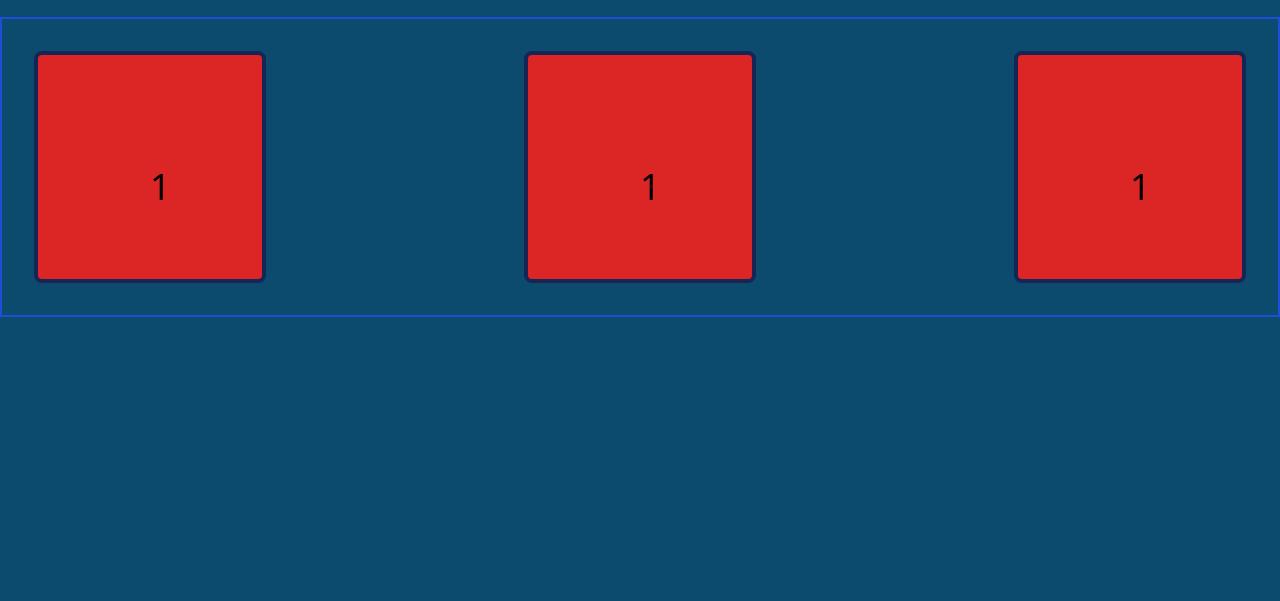
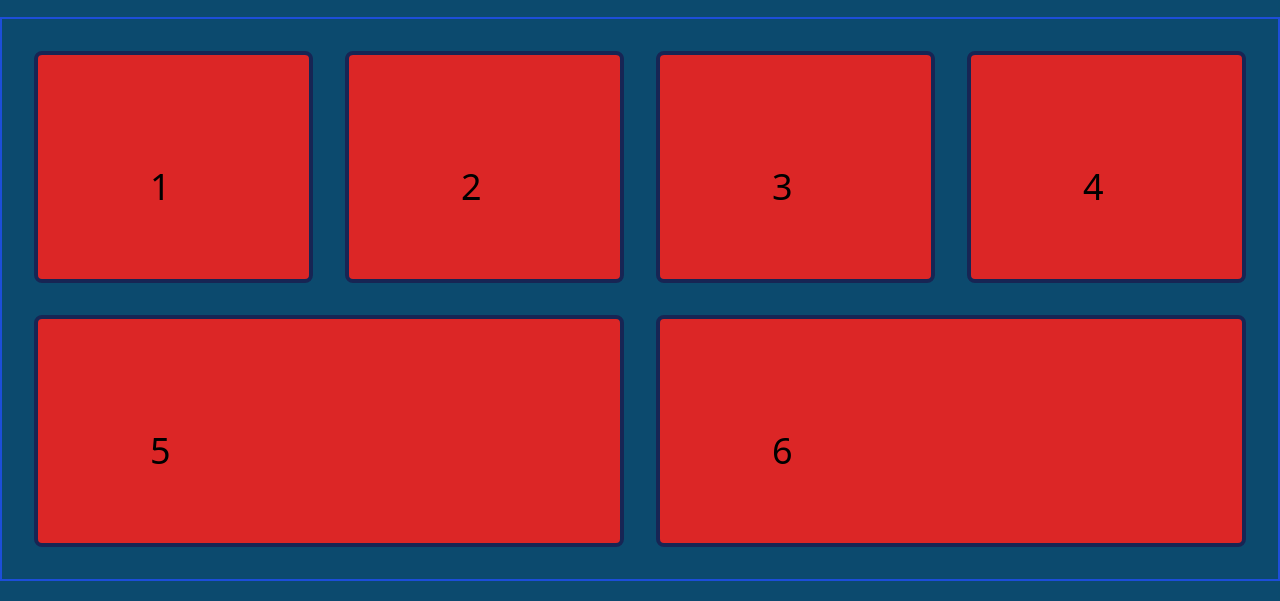
Before and after one commit to DamianBermudez94/curso-tailwind-css, a website: page src/flex-box/index.html in a window 1280 px wide. Shown: the part 199-800 px from the top of the page. Drawn offline with Linux system fonts and the light colour scheme.

Commit message:
Repasamos flex-box y se introdujo en Grid

```diff
--- a/src/flex-box/index.html
+++ b/src/flex-box/index.html
@@ -7,28 +7,46 @@
     <title>Flex-box</title>
   </head>
   <body class="tablet:bg-sky-900">
+    <!---Scrip para que tailwind se este actualizando cuando se genera un cambio: npx tailwindcss -i ./src/input.css -o ./src/output.css --watch-->
     <h1
       class="w-full mx-auto my-5 p-6 text-6xl font-mono font-extrabold bg-clip-text text-transparent bg-gradient-to-r from-orange-600 to-orange-950 laptop:text-9xl"
     >
       Flex-Box
     </h1>
-    <div class="p-4 flex place-content-between border-2 border-blue-700 h-[900]">
+    <div class="p-4 flex flex-wrap border-2 border-blue-700 h-[900]">
       <div
-        class="w-2 h-2 bg-red-600 p-28 m-4 border-solid border-4 border-blue-950 rounded-lg text-4xl"
+        class="w-2 h-2 bg-red-600 grow shrink-0 p-28 m-4 border-solid border-4 border-blue-950 rounded-lg text-4xl"
       >
         1
       </div>
 
       <div
-        class="w-2 h-2 bg-red-600 p-28 m-4 self-center border-solid border-4 border-blue-950 rounded-lg text-4xl"
+        class="w-2 h-2 grow shrink-0 bg-red-600 p-28 m-4 self-center border-solid border-4 border-blue-950 rounded-lg text-4xl"
       >
-        1
+        2
       </div>
 
       <div
-        class="w-2 h-2 bg-red-600 p-28 m-4 border-solid border-4 border-blue-950 rounded-lg text-4xl self-end"
+        class="w-2 h-2 grow shrink-0 bg-red-600 p-28 m-4 border-solid border-4 border-blue-950 rounded-lg text-4xl self-end"
       >
-        1
+        3
+      </div>
+      <div
+        class="w-2 h-2 grow shrink-0 bg-red-600 p-28 m-4 border-solid border-4 border-blue-950 rounded-lg text-4xl"
+      >
+        4
+      </div>
+
+      <div
+        class="w-2 h-2 grow shrink-0 bg-red-600 p-28 m-4 border-solid border-4 border-blue-950 rounded-lg text-4xl"
+      >
+        5
+      </div>
+
+      <div
+        class="w-2 h-2 grow shrink-0 bg-red-600 p-28 m-4 border-solid border-4 border-blue-950 rounded-lg text-4xl"
+      >
+        6
       </div>
     </div>
   </body>
```
Also changed, not shown: src/grid/index.html (added, +53 -0 lines), src/output.css.
